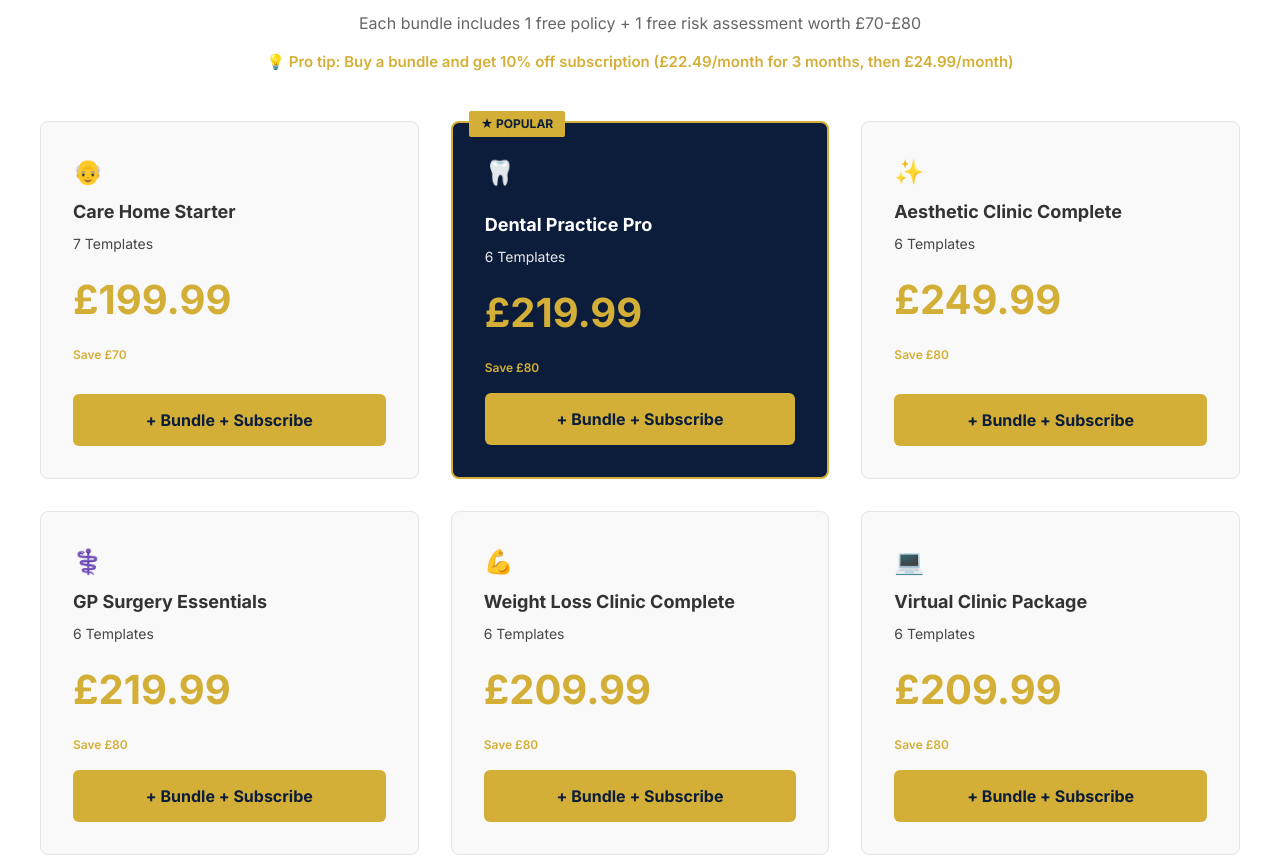
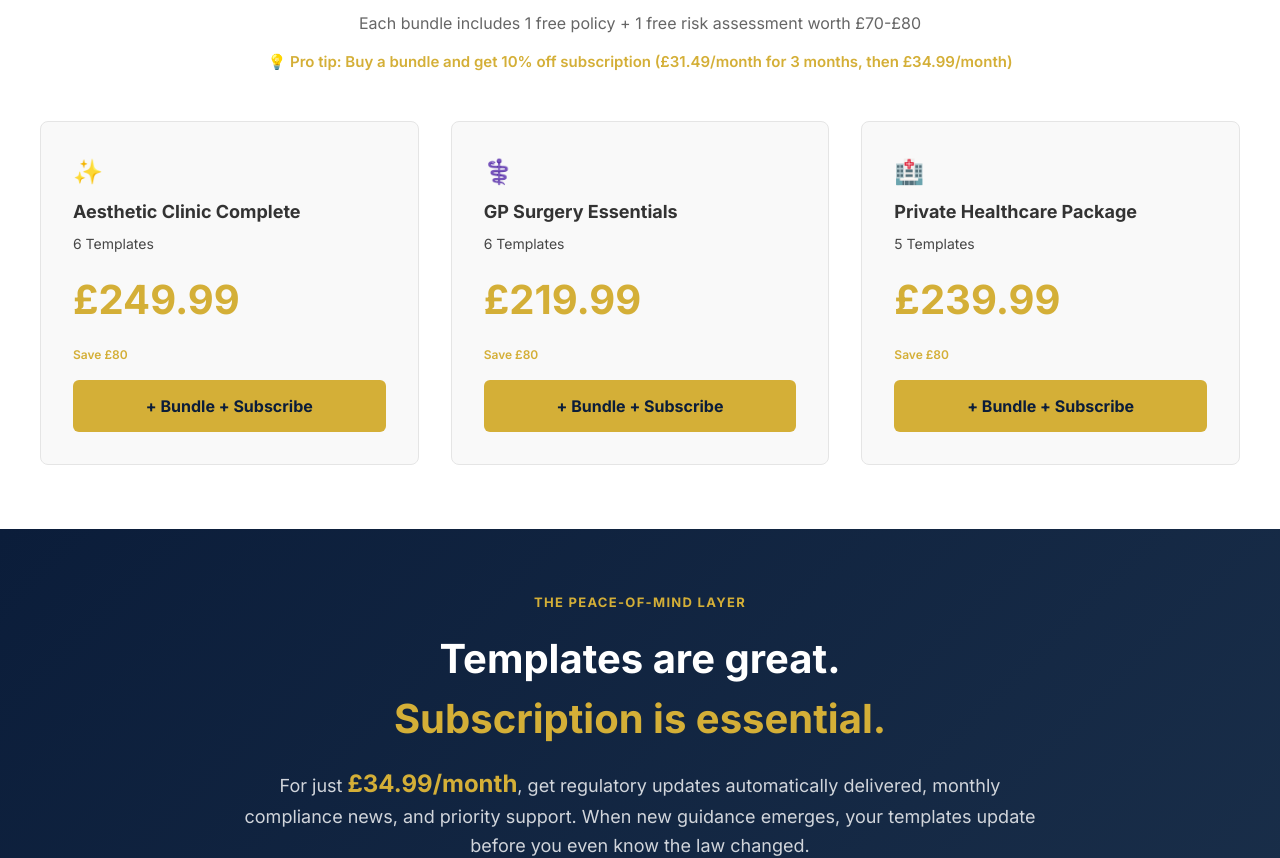
Before and after one commit to AScottCWC/barkerscott-web, a Next.js app: page / in a window 1280 px wide. Shown: the part 2840-3698 px from the top of the page. Built offline with nearby package versions, Linux system fonts and the light colour scheme.

Commit message:
Revise subscription pricing and bundle offerings
Updated subscription pricing and removed featured bundles.

```diff
--- a/app/page.tsx
+++ b/app/page.tsx
@@ -7,13 +7,8 @@ export default function HomePage() {
   const [expandedFaq, setExpandedFaq] = useState<number | null>(null);
 
   const BUNDLES = [
-    { name: 'Care Home Starter', price: '£199.99', save: 'Save £70', items: '7 Templates', sector: 'care-homes', icon: '👴' },
-    { name: 'Dental Practice Pro', price: '£219.99', save: 'Save £80', items: '6 Templates', sector: 'dental', icon: '🦷', featured: true },
     { name: 'Aesthetic Clinic Complete', price: '£249.99', save: 'Save £80', items: '6 Templates', sector: 'aesthetic', icon: '✨' },
     { name: 'GP Surgery Essentials', price: '£219.99', save: 'Save £80', items: '6 Templates', sector: 'gp', icon: '⚕️' },
-    { name: 'Weight Loss Clinic Complete', price: '£209.99', save: 'Save £80', items: '6 Templates', sector: 'weight-loss', icon: '💪' },
-    { name: 'Virtual Clinic Package', price: '£209.99', save: 'Save £80', items: '6 Templates', sector: 'virtual-clinic', icon: '💻' },
-    { name: 'ADHD Clinic Essentials', price: '£229.99', save: 'Save £80', items: '6 Templates', sector: 'adhd', icon: '🧠' },
     { name: 'Private Healthcare Package', price: '£239.99', save: 'Save £80', items: '5 Templates', sector: 'private-health', icon: '🏥' },
   ];
 
@@ -219,38 +214,23 @@ export default function HomePage() {
             Each bundle includes 1 free policy + 1 free risk assessment worth £70-£80
           </p>
           <p style={{ textAlign: 'center', color: '#D4AF37', fontWeight: '600', marginBottom: '3rem', fontSize: '15px' }}>
-            💡 Pro tip: Buy a bundle and get 10% off subscription (£22.49/month for 3 months, then £24.99/month)
+            💡 Pro tip: Buy a bundle and get 10% off subscription (£31.49/month for 3 months, then £34.99/month)
           </p>
 
           <div style={{ display: 'grid', gridTemplateColumns: 'repeat(auto-fill, minmax(280px, 1fr))', gap: '2rem' }}>
             {BUNDLES.map((bundle, i) => (
               <div key={i} style={{
-                backgroundColor: bundle.featured ? '#0B1D3A' : '#f9f9f9',
-                color: bundle.featured ? '#fff' : '#333',
+                backgroundColor: '#f9f9f9',
+                color: '#333',
                 padding: '2rem',
                 borderRadius: '8px',
-                border: bundle.featured ? '2px solid #D4AF37' : '1px solid #e5e5e5',
+                border: '1px solid #e5e5e5',
                 position: 'relative',
                 display: 'flex',
                 flexDirection: 'column'
               }}>
-                {bundle.featured && (
-                  <div style={{
-                    position: 'absolute',
-                    top: '-12px',
-                    left: '1rem',
-                    backgroundColor: '#D4AF37',
-                    color: '#0B1D3A',
-                    padding: '0.25rem 0.75rem',
-                    fontWeight: '700',
-                    fontSize: '12px',
-                    borderRadius: '2px'
-                  }}>
-                    ★ POPULAR
-                  </div>
-                )}
                 <div style={{ fontSize: '1.5rem', marginBottom: '0.5rem' }}>{bundle.icon}</div>
-                <h3 style={{ fontSize: '18px', fontWeight: '700', marginBottom: '0.5rem', marginTop: bundle.featured ? '0.75rem' : 0 }}>{bundle.name}</h3>
+                <h3 style={{ fontSize: '18px', fontWeight: '700', marginBottom: '0.5rem', marginTop: 0 }}>{bundle.name}</h3>
                 <p style={{ fontSize: '14px', opacity: 0.9, marginBottom: '1rem' }}>{bundle.items}</p>
                 <div style={{ fontSize: '2.5rem', fontWeight: '700', color: '#D4AF37', marginBottom: '1rem' }}>{bundle.price}</div>
                 <p style={{ fontSize: '12px', fontWeight: '600', color: '#D4AF37', marginBottom: '1rem' }}>{bundle.save}</p>
@@ -285,7 +265,7 @@ export default function HomePage() {
             <span style={{ color: '#D4AF37' }}>Subscription is essential.</span>
           </h2>
           <p style={{ fontSize: '18px', color: '#d1d5db', marginBottom: '2rem', lineHeight: '1.6' }}>
-            For just <span style={{ fontSize: '24px', fontWeight: '700', color: '#D4AF37' }}>£24.99/month</span>, get regulatory updates automatically delivered, monthly compliance news, and priority support. When new guidance emerges, your templates update before you even know the law changed.
+            For just <span style={{ fontSize: '24px', fontWeight: '700', color: '#D4AF37' }}>£34.99/month</span>, get regulatory updates automatically delivered, monthly compliance news, and priority support. When new guidance emerges, your templates update before you even know the law changed.
           </p>
           <Link href="/subscription" style={{ textDecoration: 'none' }}>
             <button style={{
@@ -330,7 +310,7 @@ export default function HomePage() {
           <div style={{ display: 'flex', flexDirection: 'column', gap: '1rem' }}>
             {[
               { q: 'How often do templates update with the subscription?', a: 'Every 3 months, we review regulations and update templates if needed. Plus you get monthly newsletters about CQC changes, healthcare law updates, and compliance trends.' },
-              { q: 'What if I buy a bundle but later want the subscription?', a: 'Easy. Just sign up at the Subscription page. And if you bought a bundle, you automatically get 10% off your first 3 months (£22.49/month instead of £24.99).' },
+              { q: 'What if I buy a bundle but later want the subscription?', a: 'Easy. Just sign up at the Subscription page. And if you bought a bundle, you automatically get 10% off your first 3 months (£31.49/month instead of £34.99).' },
               { q: 'Do I need CQC registration to use these?', a: 'These templates are designed for CQC-regulated organizations. If you\'re registered with or inspected by CQC, they\'re for you. They\'re also useful for any healthcare provider wanting professional compliance documentation.' },
               { q: 'What counts as a regulatory "update"?', a: 'New CQC guidance, changes to healthcare law, updated best practices, revised industry standards. Anything that could affect your compliance. You\'ll get an explanation of what changed and how it impacts your templates.' },
               { q: 'Can I cancel the subscription anytime?', a: 'Yes. No contracts, no penalties. Cancel whenever you want. Your templates remain yours to use forever.' },
```
